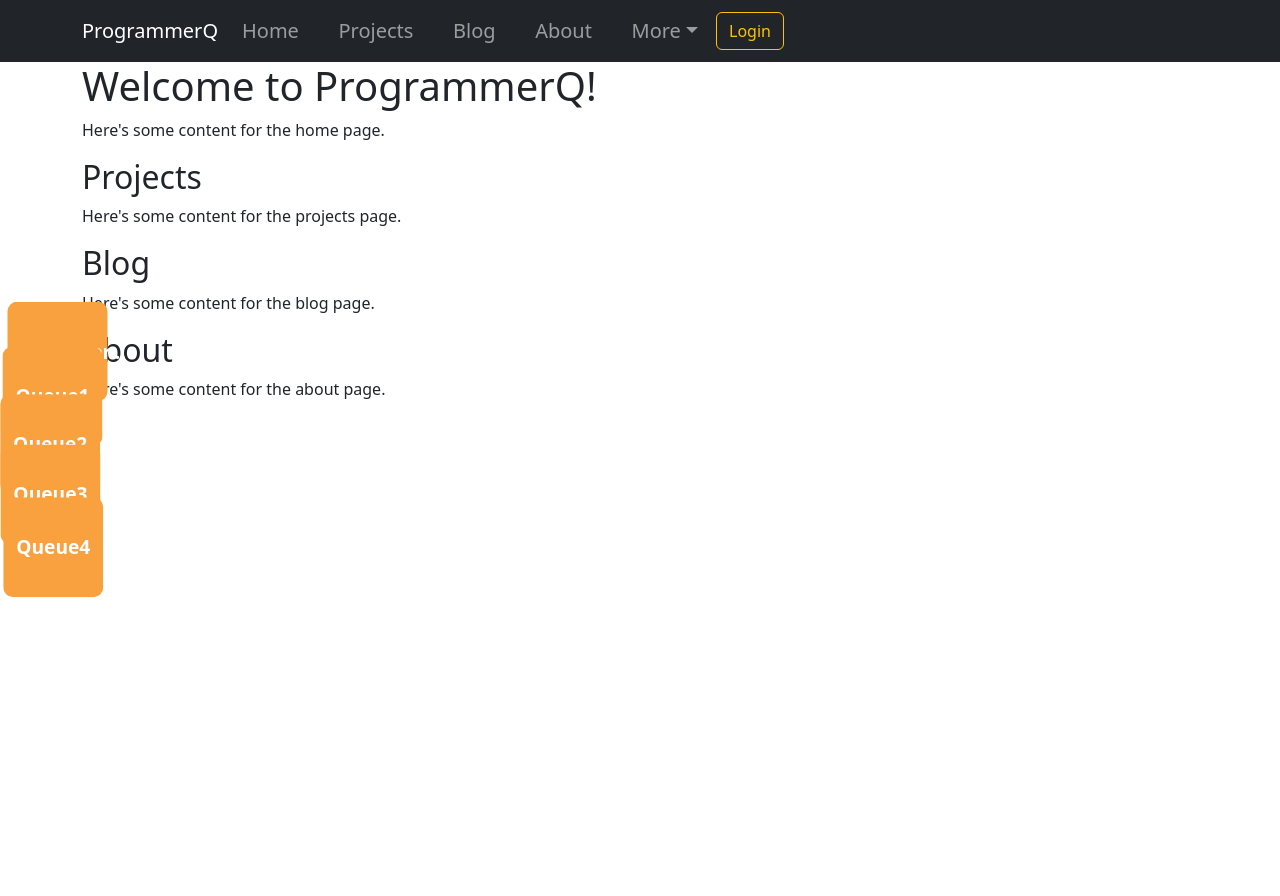
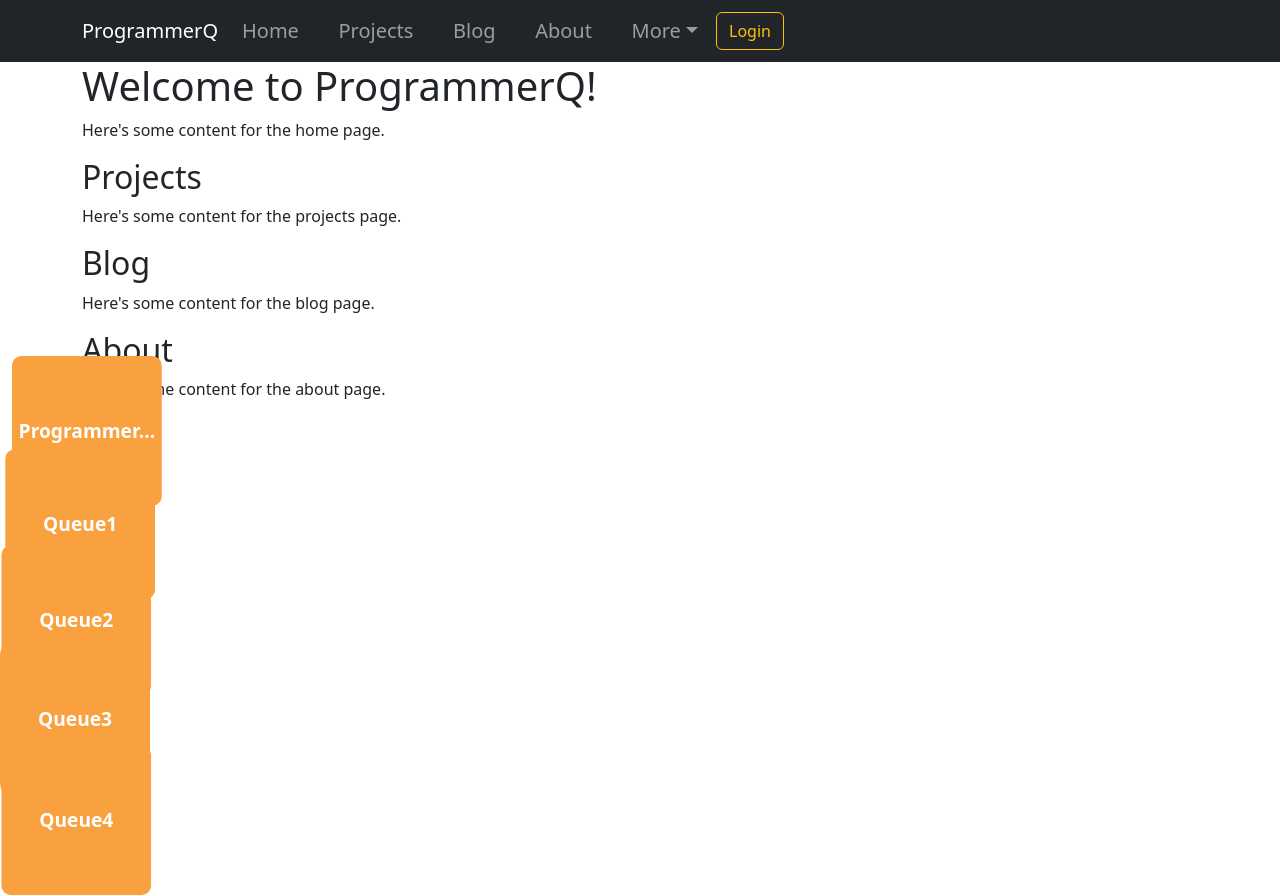
Before and after one commit to semper-proficiens/programmerq, a React (Create React App) app in the folder react-app/: page / in a window 1280 px wide. Before the commit the page ends 800 px from the top, so only its background shows below. Built offline with nearby package versions, Linux system fonts and the light colour scheme.

Commit message:
Perfect size and animation squares queue

```diff
--- a/react-app/src/components/AnimatedObject.js
+++ b/react-app/src/components/AnimatedObject.js
@@ -7,7 +7,7 @@ function AnimatedObject() {
 
     for (let i = 0; i < numSquares; i++) {
         squares.push(
-            <div key={i} className="animated-object" style={{ animationDelay: `${i * 0.2}s`, top: `${(i + 1) * 50}px` }}>
+            <div key={i} className="animated-object" style={{ animationDelay: `${i * 0.2}s`, top: `${(i + 1) * 100}px` }}>
                 {i === 0 ? 'Programmer...' : `Queue${i}`}
             </div>
         );
--- a/react-app/src/styles/AnimatedObject.css
+++ b/react-app/src/styles/AnimatedObject.css
@@ -5,8 +5,8 @@
 
 .animated-object {
     position: absolute;
-    width: 100px;
-    height: 100px;
+    width: 150px;
+    height: 150px;
     background-color: #F9A03F;
     animation: float 5s ease-in-out infinite;
     display: flex;
@@ -17,6 +17,7 @@
     color: white;
     border-radius: 10px;
 }
+
 
 @keyframes float {
     0% {
```
